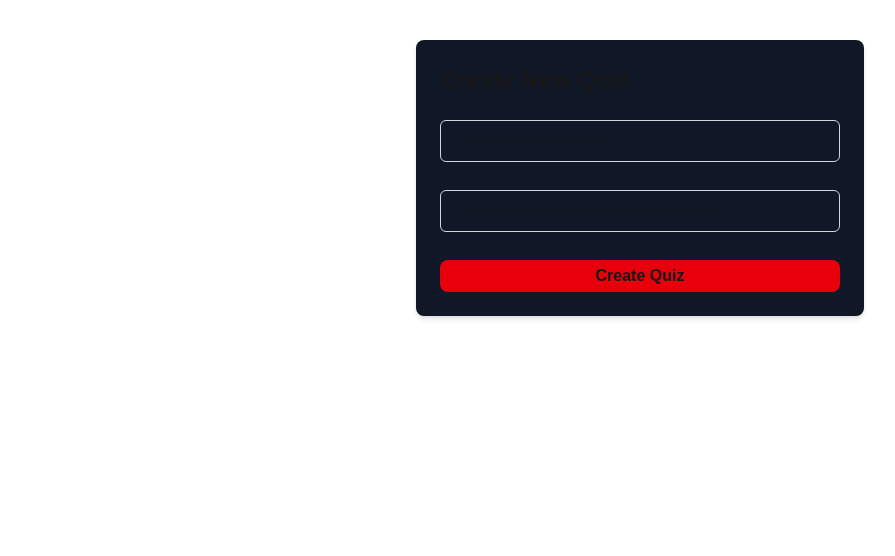
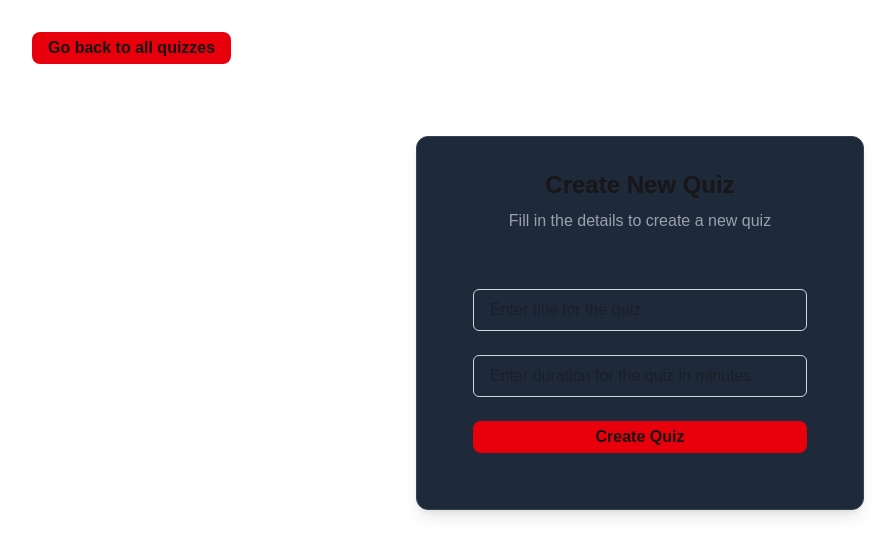
Before and after one commit to UdayaKiran442/quiz_application, a Next.js app in the folder frontend/: page /create-quiz in a window 1280 px wide. Shown: the top 556 px of the page, without its empty margins (0-895 px from the left). Built offline with nearby package versions, Linux system fonts and the light colour scheme.

Commit message:
fix: add Go back button and adjust ui

```diff
--- a/frontend/src/components/CreateQuiz.tsx
+++ b/frontend/src/components/CreateQuiz.tsx
@@ -3,11 +3,18 @@ import { Input } from "./ui/Input";
 
 const CreateQuiz = () => {
   return (
-    <div className="max-w-md mx-auto mt-10 p-6 bg-gray-900 rounded-lg shadow-md">
-      <div>
-        <h3 className="text-2xl font-semibold mb-6">Create New Quiz</h3>
+    <>
+      <div className="flex justify-start p-8">
+        <Button>Go back to all quizzes</Button>
       </div>
-      <div className="flex flex-col gap-7">
+      <div className="max-w-md mx-auto mt-10 p-8 bg-gray-800 rounded-xl shadow-lg border border-gray-700">
+        <div className="text-center mb-8">
+          <h3 className="text-2xl font-bold">Create New Quiz</h3>
+          <p className="text-gray-400 mt-2">
+            Fill in the details to create a new quiz
+          </p>
+        </div>
+        <div className="flex flex-col gap-6 bg-gray-800 p-6 rounded-lg">
           <Input
             type="text"
             name="title"
@@ -23,6 +30,7 @@ const CreateQuiz = () => {
           <Button>Create Quiz</Button>
         </div>
       </div>
+    </>
   );
 };
 
```
Lines whose indentation alone changed are shown as unchanged.
